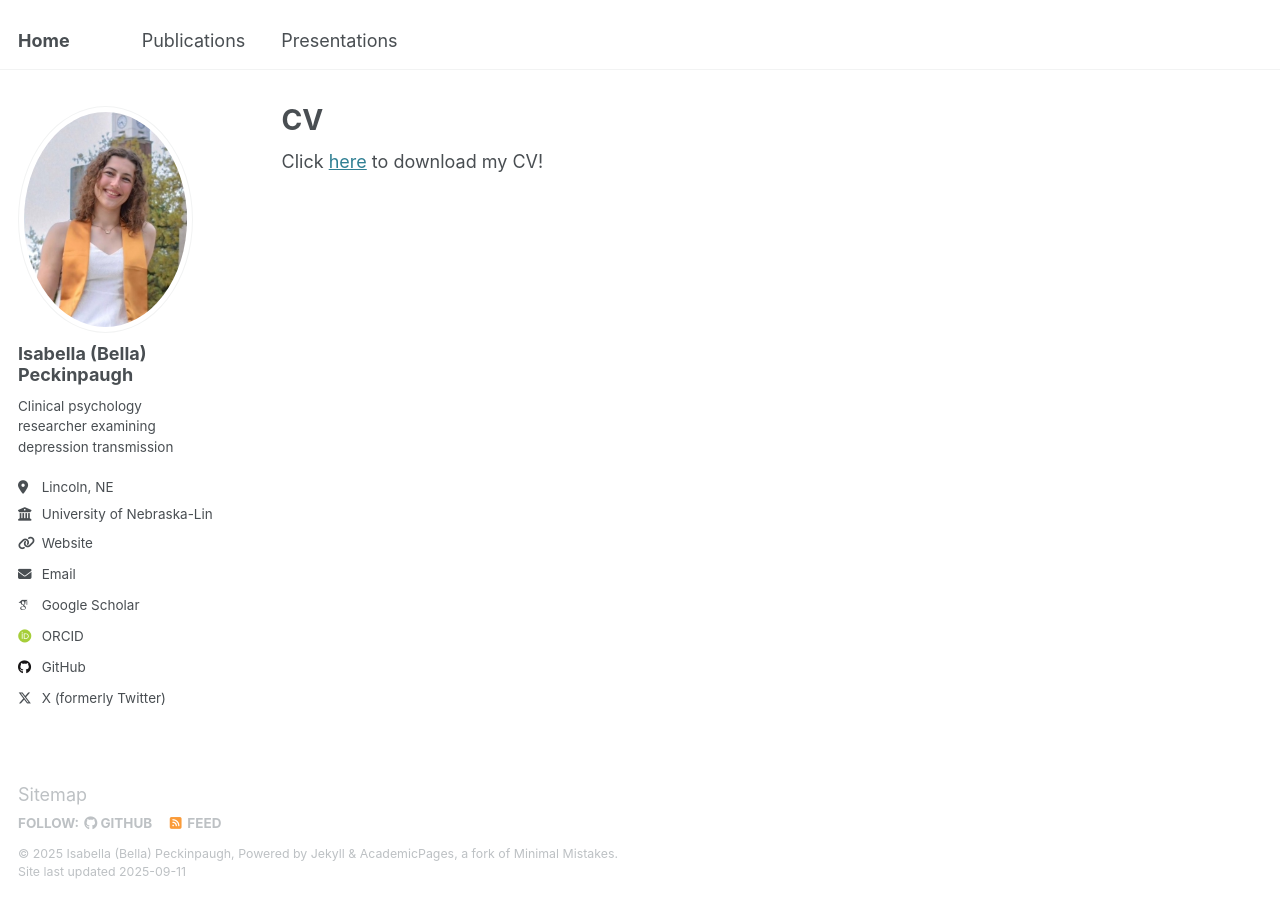
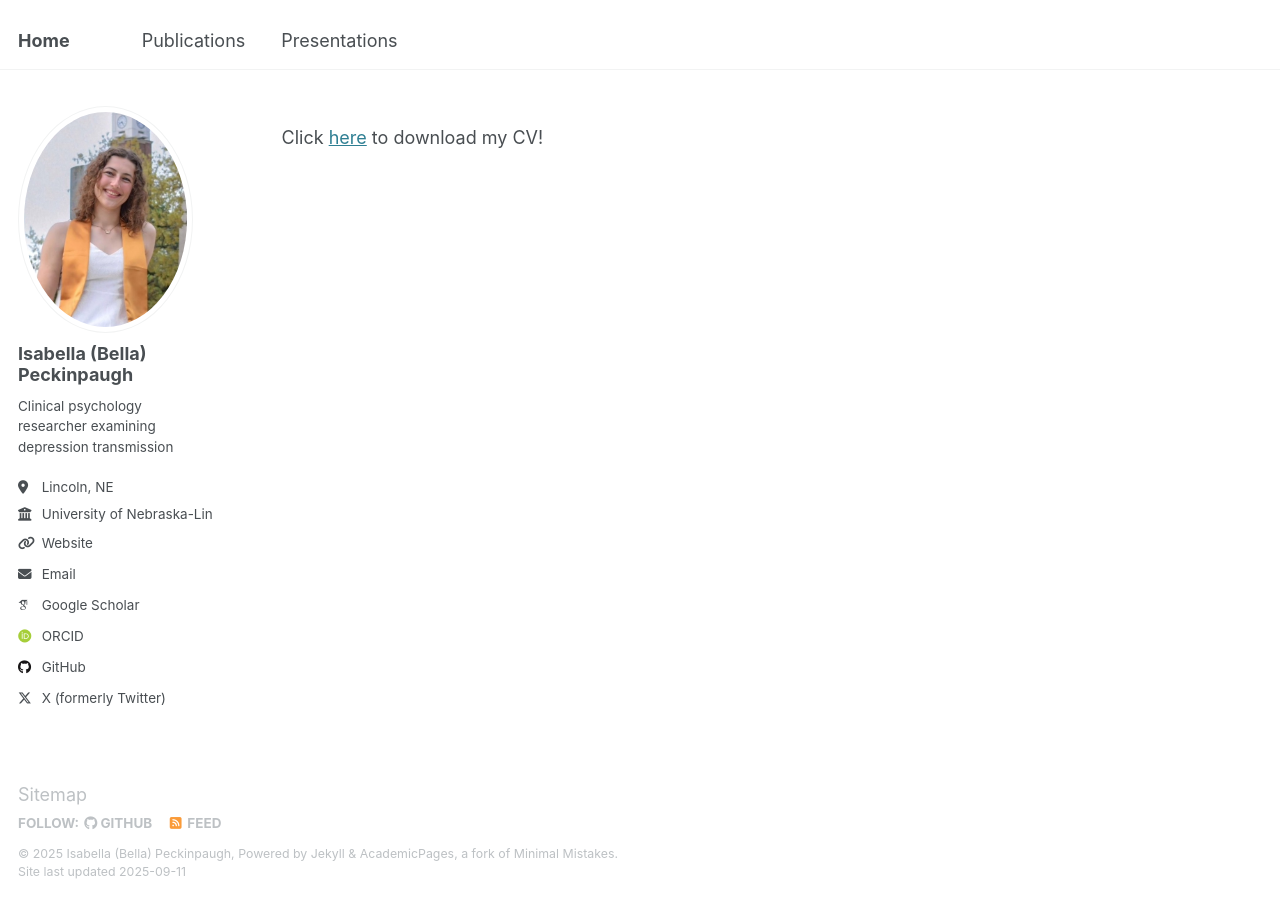
Before and after one commit to bellapeckinpaugh/bellapeckinpaugh.github.io, a Jekyll site: the page built from _pages/cv.md, in a window 1280 px wide. Built offline with Jekyll 4.4.1, drawn with Linux system fonts in a browser that asks for light colours; some web fonts are replaced.

Commit message:
Update cv.md

```diff
--- a/_pages/cv.md
+++ b/_pages/cv.md
@@ -1,10 +1,9 @@
 ---
-title: "CV"
+layout: archive
+title: ""
 permalink: /CV/
-menu: main
 author_profile: true
-redirect_from:
-  - /CV/
+published: true
 ---
 
 
```
